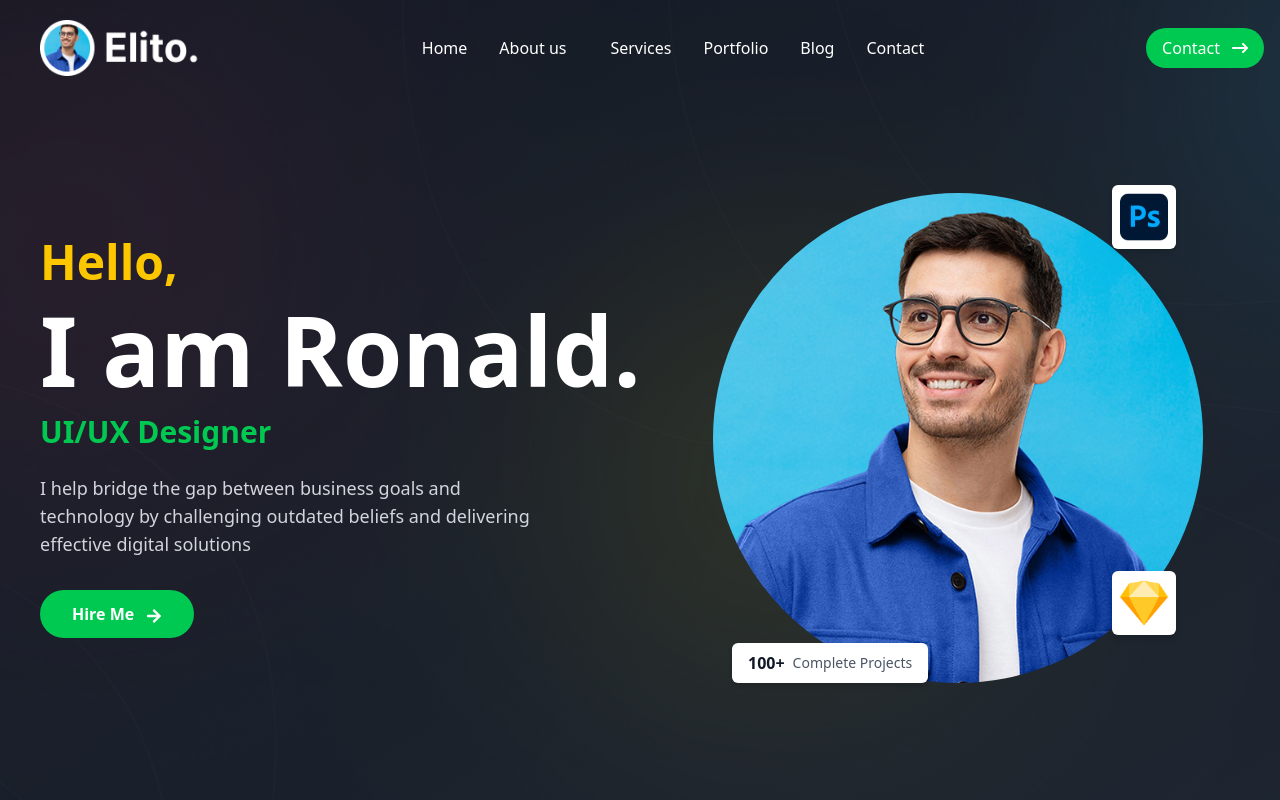
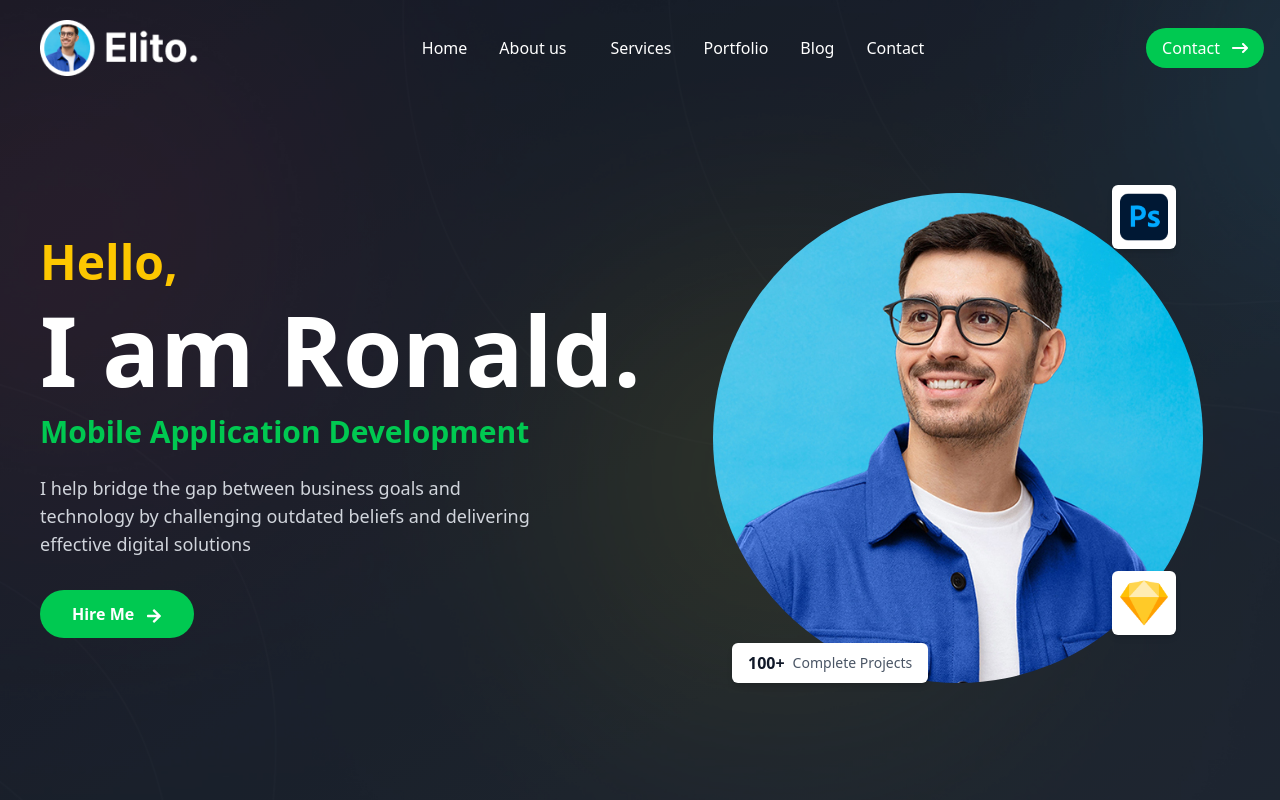
Before and after one commit to AhmadMahmoodRana-dev/SirMobin, a React (Vite) app: page / in a window 1280 px wide. Shown: the top 800 px of the page. Built offline with nearby package versions, Linux system fonts and the light colour scheme.

Commit message:
Add an Animation

```diff
--- a/src/components/Home/Hero.jsx
+++ b/src/components/Home/Hero.jsx
@@ -1,14 +1,38 @@
 import { Link } from "react-router-dom";
-import { motion } from "framer-motion";
+import { AnimatePresence, motion } from "framer-motion";
 import background from "../../assets/main-bg.jpg";
 import profile from "../../assets/profile.jpg";
 import photoshop from "../../assets/photoshop.png";
 import sketch from "../../assets/sketch.png";
 import { FaArrowRight } from "react-icons/fa";
+import { useEffect, useState } from "react";
 
 const Hero = () => {
+  const skills = [
+    "Customized Apps Development",
+    "Mobile Application Development",
+    "Web Development",
+    "Ux/Ui Design",
+    "Oracle Solution Hub",
+    "APEX Build & Support",
+    "Advanced Infra Setup",
+    "Digital Marketing Services"
+  ];
+  const [currentSkillIndex, setCurrentSkillIndex] = useState(0);
+
+  useEffect(() => {
+    const interval = setInterval(() => {
+      setCurrentSkillIndex((prevIndex) => (prevIndex + 1) % skills.length);
+    }, 3500); // change skill every 2.5s
+
+    return () => clearInterval(interval);
+  }, []);
+
   return (
-    <section id="hero" className="relative 2xl:pl-20 xl:pl-6 lg:pl-4 md:pl-4 pl-4 pb-5 flex items-center min-h-screen bg-gradient-to-br from-gray-900 to-gray-800 overflow-hidden">
+    <section
+      id="hero"
+      className="relative 2xl:pl-20 xl:pl-6 lg:pl-4 md:pl-4 pl-4 pb-5 flex items-center min-h-screen bg-gradient-to-br from-gray-900 to-gray-800 overflow-hidden"
+    >
       {/* Background Image */}
       <div
         className="absolute inset-0 z-0 bg-cover bg-center bg-no-repeat opacity-30"
@@ -37,12 +61,19 @@ const Hero = () => {
             >
               I am Ronald.
             </motion.h1>
-            <motion.h2
-              className="text-green-500 text-3xl md:text-3xl font-semibold mb-6"
-              transition={{ duration: 0.5, delay: 0.5 }}
-            >
-              UI/UX Designer
-            </motion.h2>
+            <AnimatePresence mode="wait">
+              <motion.h2
+                key={skills[currentSkillIndex]} // helps detect change
+                className="text-green-500 text-3xl md:text-3xl font-semibold mb-6"
+                initial={{ opacity: 0, y: 20 }}
+                animate={{ opacity: 1, y: 0 }}
+                exit={{ opacity: 0, y: -20 }}
+                transition={{ duration: 0.6, ease: "easeInOut" }}
+              >
+                {skills[currentSkillIndex]}
+              </motion.h2>
+            </AnimatePresence>
+
             <motion.p
               className="text-gray-300 mb-8 max-w-md lg:max-w-lg text-lg "
               transition={{ duration: 0.5, delay: 0.7 }}
```
